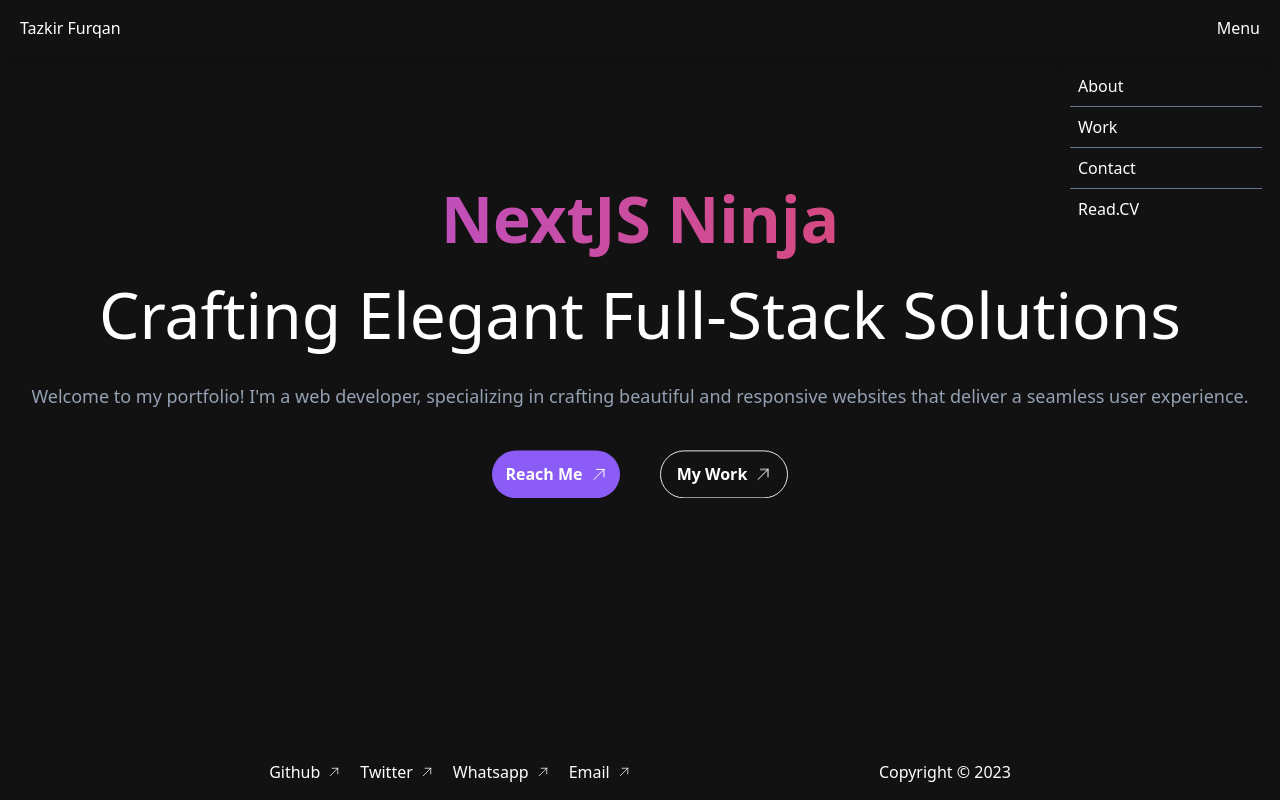
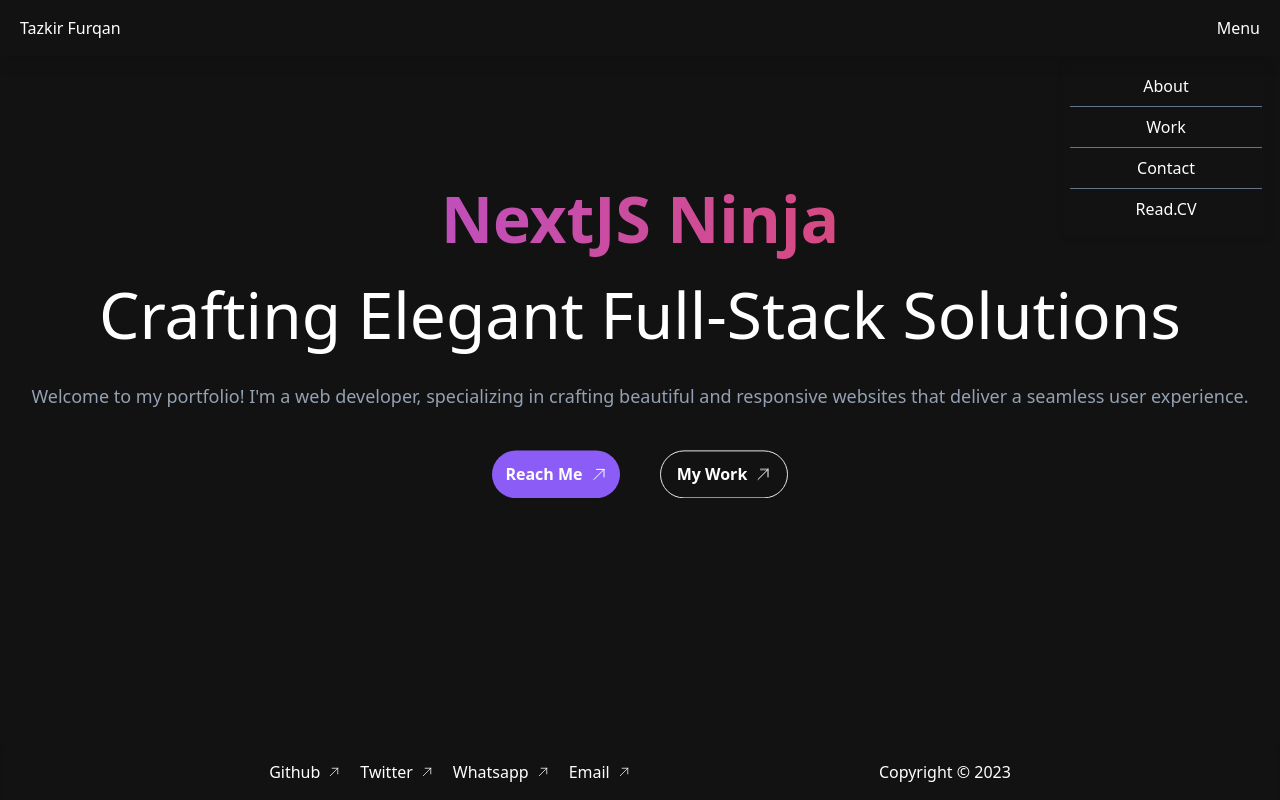
Before and after one commit to Tazkir/my-app, a Next.js app: page / in a window 1280 px wide. Both pictures are taken after a click on the button "Menu". Built offline with nearby package versions, Linux system fonts and the light colour scheme.

Commit message:
adding animation menu nav, hover skill, hover link social
Signed-off-by: tazkir <tazkirfurqan77@gmail.com>

```diff
--- a/components/Layout.js
+++ b/components/Layout.js
@@ -23,7 +23,7 @@
 
   return (
     <>
-      <Head>
+      <Head oncontextmenu="return false">
         <title>{title ? `${title} | Tazkir Furqan` : 'Tazkir Furqan'}</title>
         <meta
           name="description"
@@ -41,6 +41,7 @@
 
         <link rel="icon" href="/favicon.ico" />
       </Head>
+
       <div className="flex min-h-screen flex-col justify-between">
         <header>
           <nav
--- a/components/Menu.js
+++ b/components/Menu.js
@@ -16,15 +16,28 @@
           </Menubar.Trigger>
 
           <Menubar.Portal>
-            <m.div initial={{ opacity: 0 }} animate={{ opacity: 1 }}>
             <AnimatePresence>
-                <Menubar.Content className="menu-content divide-y divide-slate-500 p-2 max-sm:top-5 sm:top-6 absolute right-[-10px] max-sm:w-[10em] sm:w-[13em] shadow-md rounded-md">
+              <m.div
+                className="overflow-hidden"
+                initial={{ opacity: 0 }}
+                animate={{ opacity: 1 }}
+              >
+                <Menubar.Content className="menu-content divide-y  divide-slate-500 p-2 max-sm:top-5 sm:top-6 absolute right-[-10px] max-sm:w-[10em] sm:w-[13em] shadow-md rounded-md">
                   <Menubar.Item>
                     <DropdownLink
                       className="dropdown-link hover:bg-violet-500 focus:outline-none"
                       href="/about"
                     >
+                      <div className="overflow-hidden">
+                        <m.h1
+                          initial={{ y: '100%' }}
+                          animate={{ y: 0 }}
+                          transition={{ delay: 0.5, duration: 0.3 }}
+                        >
+                          {' '}
                           About
+                        </m.h1>{' '}
+                      </div>
                     </DropdownLink>
                   </Menubar.Item>
                   <Menubar.Item>
@@ -32,7 +45,16 @@
                       className="dropdown-link hover:bg-violet-500 focus:outline-none"
                       href="/work"
                     >
+                      <div className="overflow-hidden">
+                        <m.h1
+                          initial={{ y: '100%' }}
+                          animate={{ y: 0 }}
+                          transition={{ delay: 0.6, duration: 0.3 }}
+                        >
+                          {' '}
                           Work
+                        </m.h1>{' '}
+                      </div>
                     </DropdownLink>
                   </Menubar.Item>
                   <Menubar.Item>
@@ -40,7 +62,16 @@
                       className="dropdown-link hover:bg-violet-500 focus:outline-none"
                       href="/contact"
                     >
+                      <div className="overflow-hidden">
+                        <m.h1
+                          initial={{ y: '100%' }}
+                          animate={{ y: 0 }}
+                          transition={{ delay: 0.7, duration: 0.3 }}
+                        >
+                          {' '}
                           Contact
+                        </m.h1>{' '}
+                      </div>
                     </DropdownLink>
                   </Menubar.Item>
                   <Menubar.Item>
@@ -49,12 +80,21 @@
                       href="https://read.cv/tazkir"
                       target="_blank"
                     >
+                      <div className="overflow-hidden">
+                        <m.h1
+                          initial={{ y: '100%' }}
+                          animate={{ y: 0 }}
+                          transition={{ delay: 0.8, duration: 0.3 }}
+                        >
+                          {' '}
                           Read.CV
+                        </m.h1>{' '}
+                      </div>
                     </DropdownLink>
                   </Menubar.Item>
                 </Menubar.Content>
+              </m.div>
             </AnimatePresence>
-            </m.div>
           </Menubar.Portal>
         </Menubar.Menu>
       </Menubar.Root>
--- a/components/Social.js
+++ b/components/Social.js
@@ -7,28 +7,28 @@
       <Link
         target="_blank"
         href="https://github.com/Tazkir"
-        className="flex flex-row items-center gap-2"
+        className="flex flex-row items-center gap-2 hover:underline"
       >
         Github <ArrowUpRightIcon className="h-3 w-3" />
       </Link>
       <Link
         target="_blank"
         href="https://twitter.com/tyazzkir"
-        className="flex flex-row items-center gap-2"
+        className="flex flex-row items-center gap-2 hover:underline"
       >
         Twitter <ArrowUpRightIcon className="h-3 w-3" />
       </Link>
       <Link
         target="_blank"
         href="https://wa.link/td0x8t"
-        className="flex flex-row items-center gap-2"
+        className="flex flex-row items-center gap-2 hover:underline"
       >
         Whatsapp <ArrowUpRightIcon className="h-3 w-3" />
       </Link>
       <Link
         target="_blank"
         href="mailto: tazkirfurqan@gmail.com"
-        className="flex flex-row items-center gap-2"
+        className="flex flex-row items-center gap-2 hover:underline"
       >
         Email <ArrowUpRightIcon className="h-3 w-3" />
       </Link>
--- a/components/homepage/Skill.js
+++ b/components/homepage/Skill.js
@@ -1,48 +1,7 @@
 import React from 'react';
-import Image from 'next/image';
+import { skills } from '../../utils/data';
 
 function Skill() {
-  const skills = [
-    'NextJs',
-    'ReactJs',
-    'React Native',
-    'Expo',
-    'T3 App',
-    'Vercel',
-    'MongoDB',
-    'Firebase',
-    'Supabase',
-    'Tailwind Css',
-    'Material UI',
-    'Framer Motion',
-    'Stripe',
-    'Sanity.io',
-    'AWS S3',
-    'Styled Component',
-    'GraphQL',
-    'Prisma',
-    'tRPC',
-    'PHP',
-    'NextAuth',
-    'JWT',
-    'NodeJS',
-    'HTML',
-    'CSS',
-    'Javascript',
-    'Typescript',
-    'Github',
-    'Express',
-    'Cors',
-    'Redux Toolkit',
-    'SWR',
-    'React Query',
-    'Framer',
-    'ThreeJS',
-    'React-Three-Drei',
-    'Figma',
-    'Photoshop',
-    'Adobe XD',
-  ];
   const listItems = skills.map((skill) => <p>{skill}</p>);
 
   return (
--- a/package.json
+++ b/package.json
@@ -10,7 +10,6 @@
   },
   "dependencies": {
     "@heroicons/react": "^2.0.16",
-    "@next/font": "^13.0.2",
     "@radix-ui/react-menubar": "^1.0.0",
     "framer-motion": "^7.2.0",
     "next": "^13.2.4",
--- a/styles/globals.css
+++ b/styles/globals.css
@@ -49,10 +49,19 @@
   -webkit-transition: 0.3s ease-in-out;
 }
 
+.dropdown-link {
+  @apply items-center justify-center;
+}
+
 .rightCSS {
+  -webkit-user-select: none;
+  -webkit-touch-callout: none;
+  -moz-user-select: none;
+  -ms-user-select: none;
+  user-select: none;
   overflow: hidden;
   --offset: 50vw;
-  --move-initial: calc(25% + var(--offset));
+  --move-initial: calc(13% + var(--offset));
   --move-final: calc(-115% + var(--offset));
 }
 
@@ -65,7 +74,7 @@
 
 @media (max-width: 768px) {
   .rightCSS {
-    --move-initial: calc(10% + var(--offset));
+    --move-initial: calc(9% + var(--offset));
     --move-final: calc(-106% + var(--offset));
   }
   .rightCSS div p {
@@ -79,7 +88,7 @@
     --move-final: calc(-105% + var(--offset));
   }
   .rightCSS div p {
-    font-size: 22px;
+    font-size: 20px;
   }
 }
 
@@ -94,11 +103,18 @@
   transition: all 0.5s ease-in-out 0s;
 }
 .rightCSS div p {
+  cursor: pointer;
   padding: 5px 20px;
-  font-size: 30px;
+  font-size: 33px;
+  font-weight: bold;
   color: transparent;
   -webkit-text-stroke: 1px white;
-  @apply font-bold;
+}
+
+.rightCSS div p:hover {
+  color: white;
+  -webkit-text-stroke: none;
+  transition: 0.3s ease-in-out;
 }
 
 @keyframes CSSright {
--- a/utils/data.js
+++ b/utils/data.js
@@ -164,4 +164,46 @@
   ],
 };
 
+export const skills = [
+  'NextJs',
+  'ReactJs',
+  'React Native',
+  'Expo',
+  'T3 App',
+  'Vercel',
+  'MongoDB',
+  'Firebase',
+  'Supabase',
+  'Tailwind Css',
+  'Material UI',
+  'Framer Motion',
+  'Stripe',
+  'Sanity.io',
+  'AWS S3',
+  'Styled Component',
+  'GraphQL',
+  'Prisma',
+  'tRPC',
+  'PHP',
+  'NextAuth',
+  'JWT',
+  'NodeJS',
+  'HTML',
+  'CSS',
+  'Javascript',
+  'Typescript',
+  'Github',
+  'Express',
+  'Cors',
+  'Redux Toolkit',
+  'SWR',
+  'React Query',
+  'Framer',
+  'ThreeJS',
+  'React-three-fiber',
+  'Figma',
+  'Photoshop',
+  'Adobe XD',
+];
+
 export default data;
```
Also changed, not shown: 2 other files (tests, documents, lock files or other folders). Lines whose indentation alone changed are shown as unchanged.
